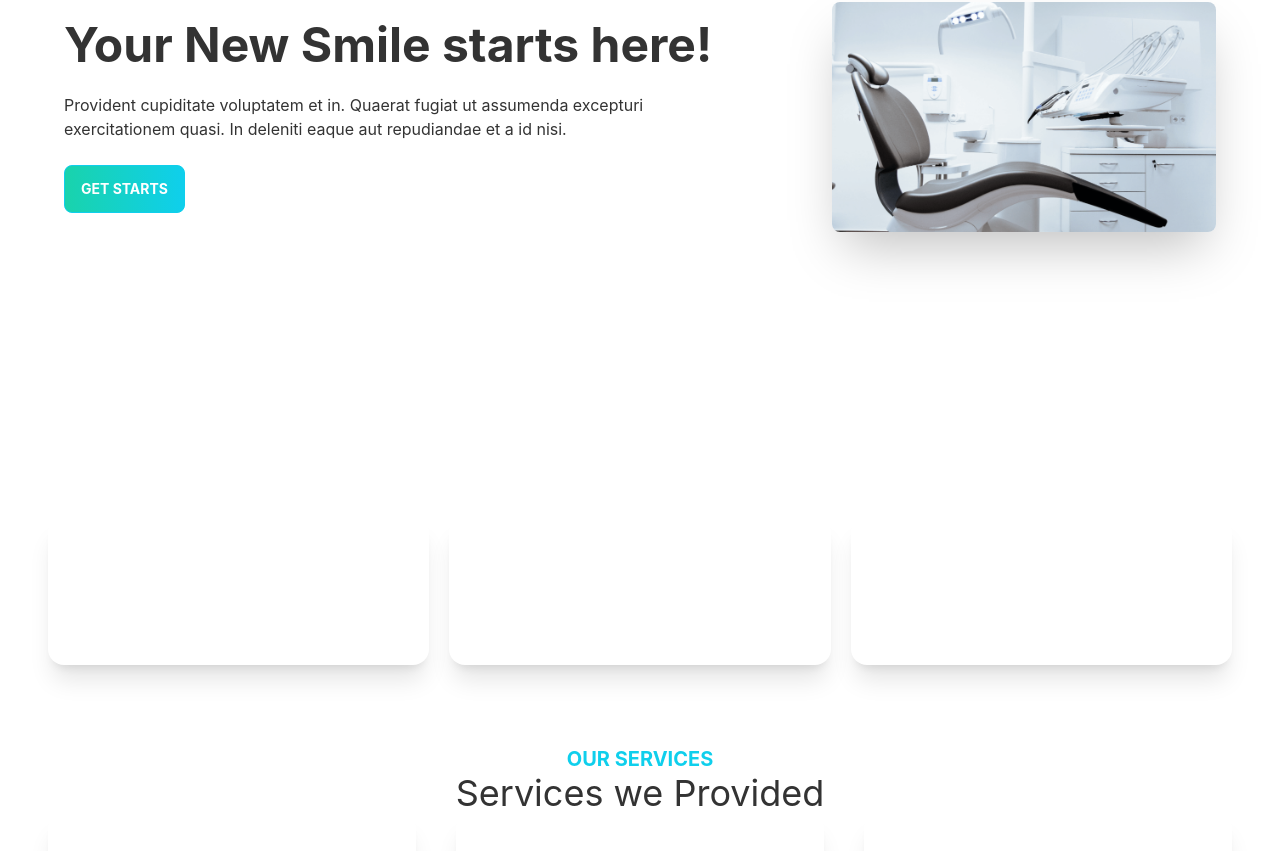
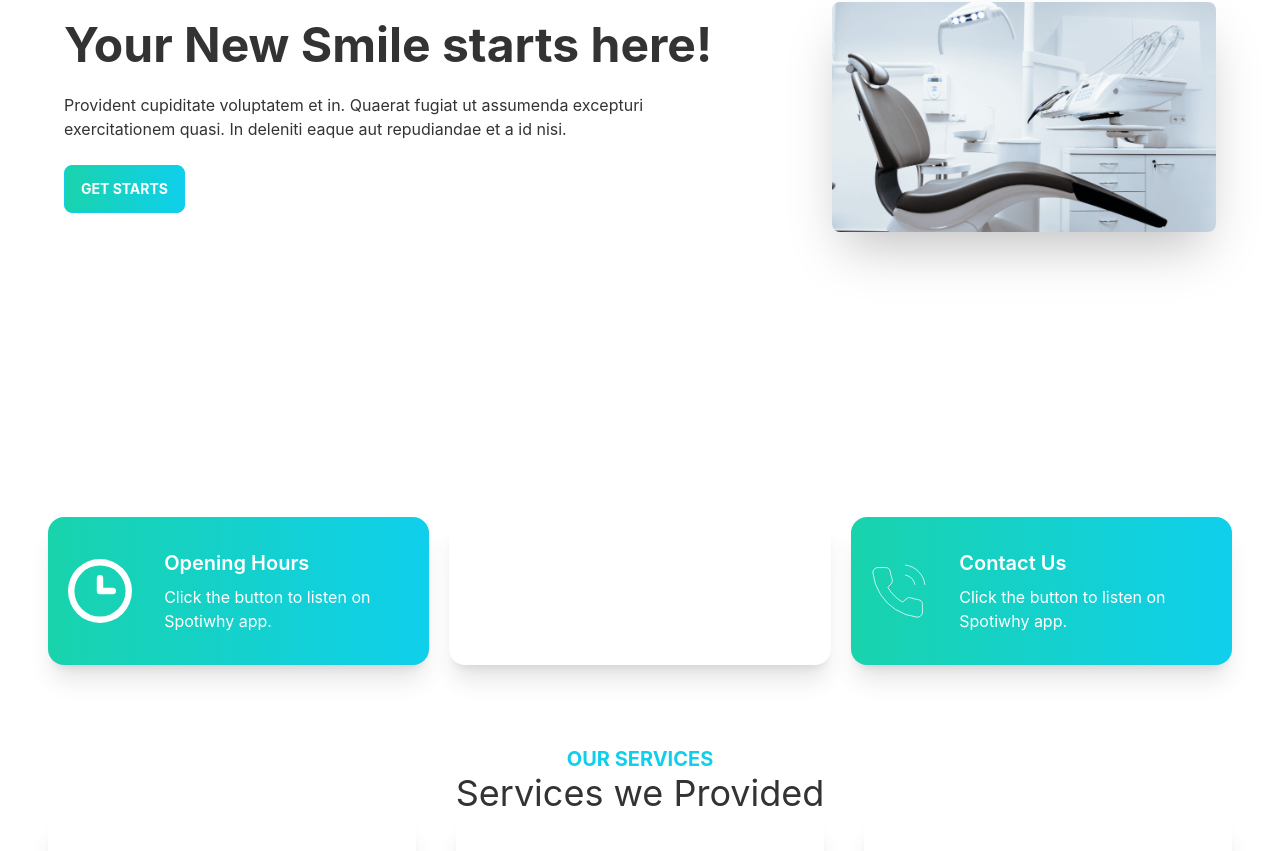
Before and after one commit to rimonhossain12/new-doctors-portal-client-1, a React (Create React App) app: page / in a window 1280 px wide. Shown: the part 347-1198 px from the top of the page. Built offline with nearby package versions, Linux system fonts and the light colour scheme.

Commit message:
infocard color added

```diff
--- a/src/Pages/Home/Information/Info.js
+++ b/src/Pages/Home/Information/Info.js
@@ -8,9 +8,9 @@ const Info = () => {
 
     return (
         <div className='grid sm:grid-cols-1 md:grid-cols-2 lg:grid-cols-3 gap-5'>
-            <InfoCard cardTitle="Opening Hours" bgclassName="bg-gradient-to-r from-secondary to-primary" img={clock} />
-            <InfoCard cardTitle="Our Locations" bgclassName="bg-accent" img={marker} />
-            <InfoCard cardTitle="Contact Us" bgclassName="bg-gradient-to-r from-secondary to-primary" img={phone} />
+            <InfoCard cardTitle="Opening Hours" bgClass="bg-gradient-to-r from-secondary to-primary" img={clock} />
+            <InfoCard cardTitle="Our Locations" bgClass="bg-[#3A4256]" img={marker} />
+            <InfoCard cardTitle="Contact Us" bgClass="bg-gradient-to-r from-secondary to-primary" img={phone} />
         </div>
     );
 };
```
